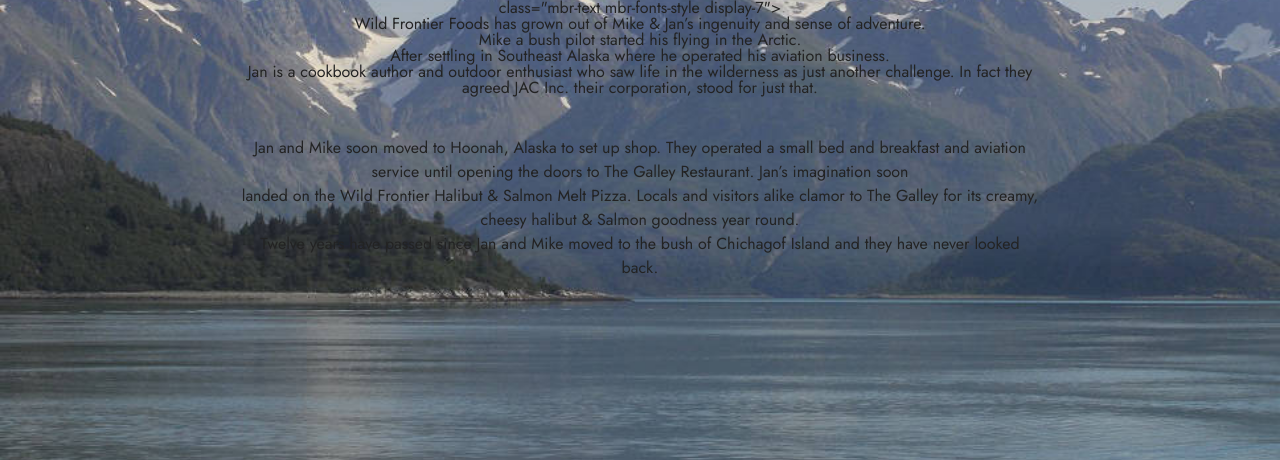
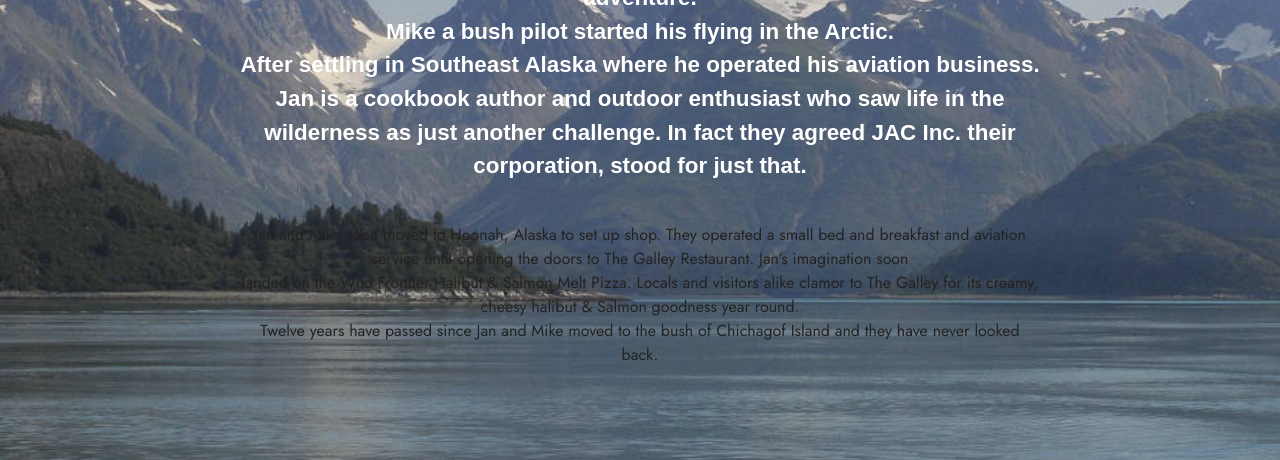
Before and after one commit to CR7PT0W0LF/Wild-Frontier-Foods, a plain HTML site: page page1.html in a window 1280 px wide. Shown: the part 510-970 px from the top of the page. Drawn offline with Linux system fonts and the light colour scheme; a script that the page names is missing.

Commit message:
Update page1.html

```diff
--- a/page1.html
+++ b/page1.html
@@ -70,7 +70,7 @@
             <div class="col-12 col-lg-8">
                 <h1 class="mbr-section-title mbr-fonts-style mb-3 display-1">Meet the crew.&nbsp;<div><br></div></h1>
 
-                <p>class="mbr-text mbr-fonts-style display-7">
+                <p class="mbr-text mbr-fonts-style display-7">
 
 
                   <br>Wild Frontier Foods has grown out of Mike & Jan’s ingenuity and sense of adventure.
```
